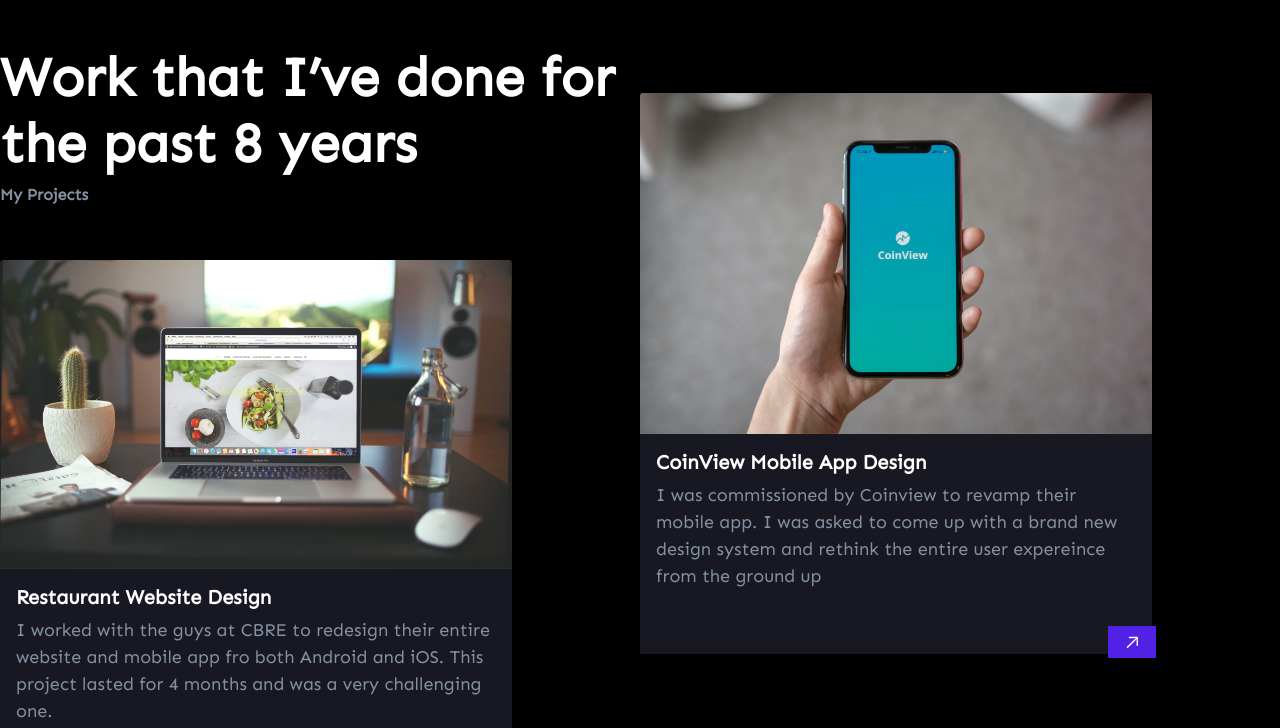
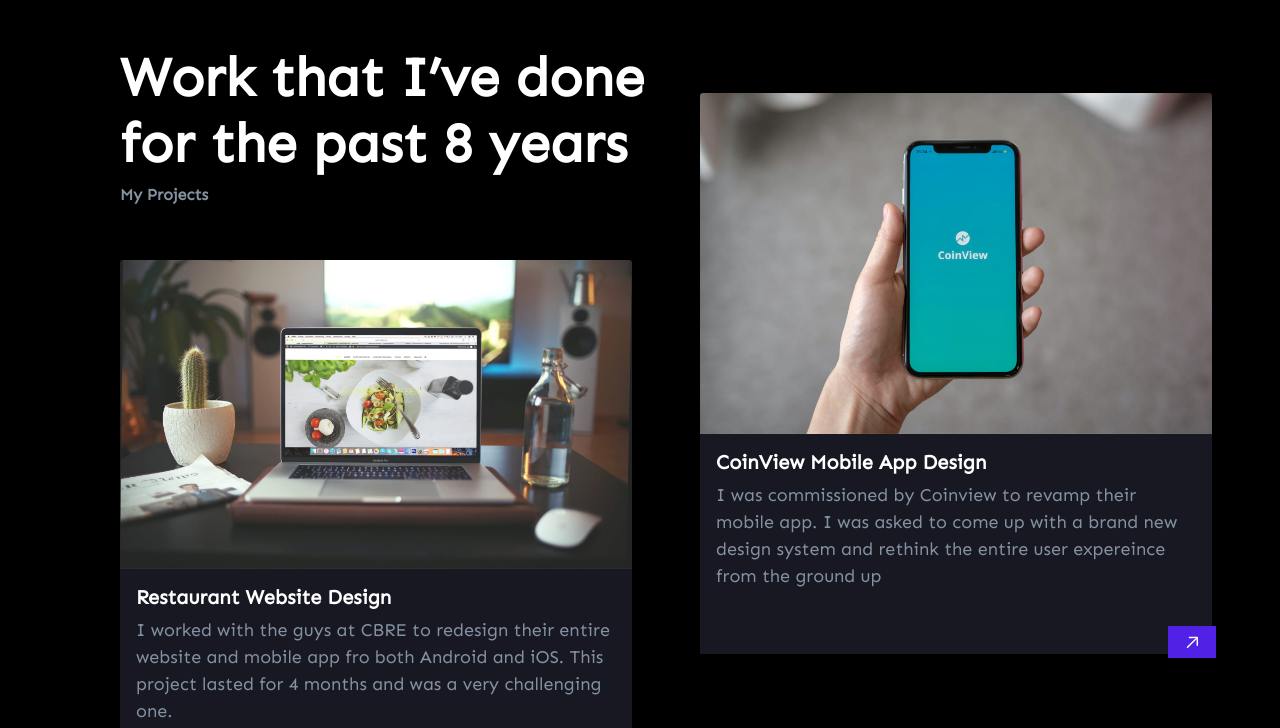
Before and after one commit to raoadithi/portfolio, a plain HTML site: page index.html in a window 1280 px wide. Shown: the part 2988-3716 px from the top of the page. Drawn offline with nearby package versions, Linux system fonts and the light colour scheme.

Commit message:
Update index.html

```diff
--- a/index.html
+++ b/index.html
@@ -141,7 +141,7 @@
       </div>
       <!--Project Section-->
       <div class = "project" id = "projects">
-        <div class ="d-flex flex-wrap ml-5">
+        <div class ="d-flex flex-wrap ml-5" style="margin-left: 120px">
           <div class="col-md-6 col-12">
             <h2 class = "text-white col-12"><strong>Work that I’ve done for the past 8 years</strong></h2>
             <h3 class = "light-grey-color" style="font-size: 1rem;"><strong>My Projects</strong></h3>
```
